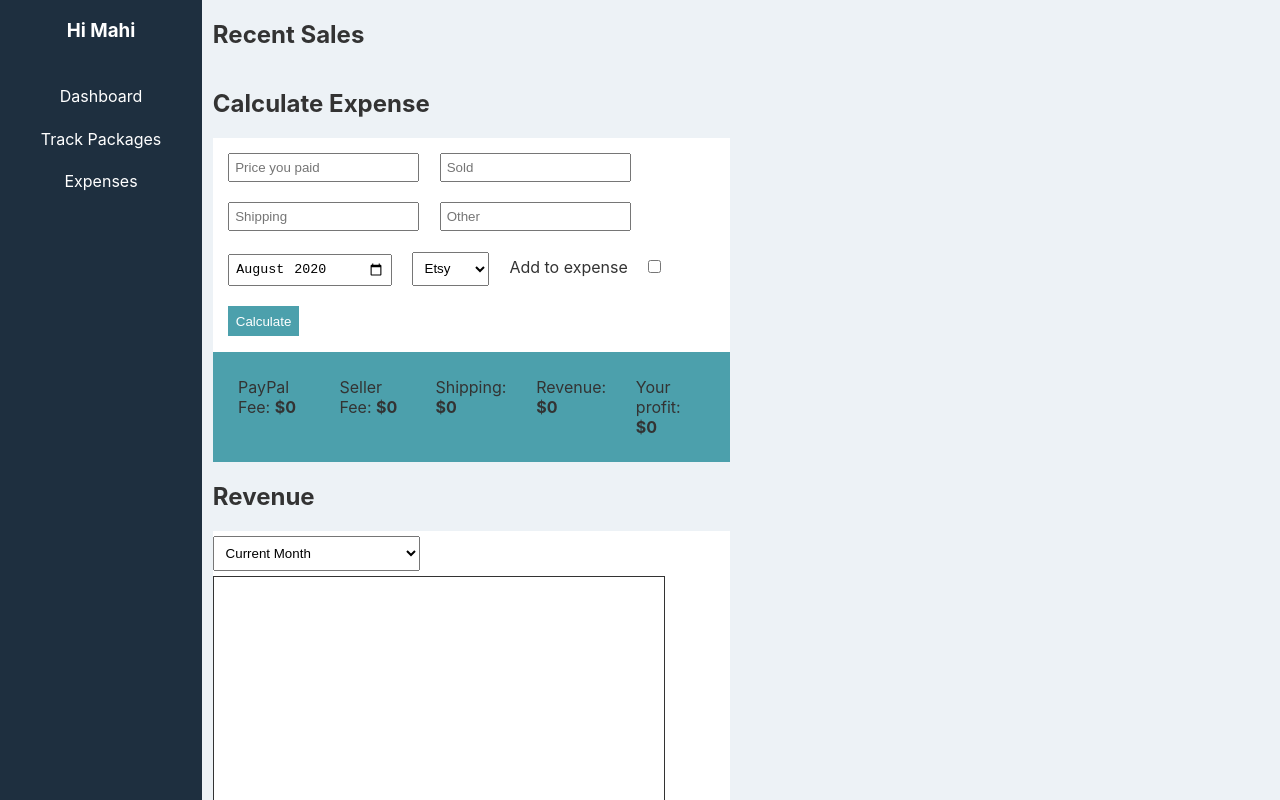
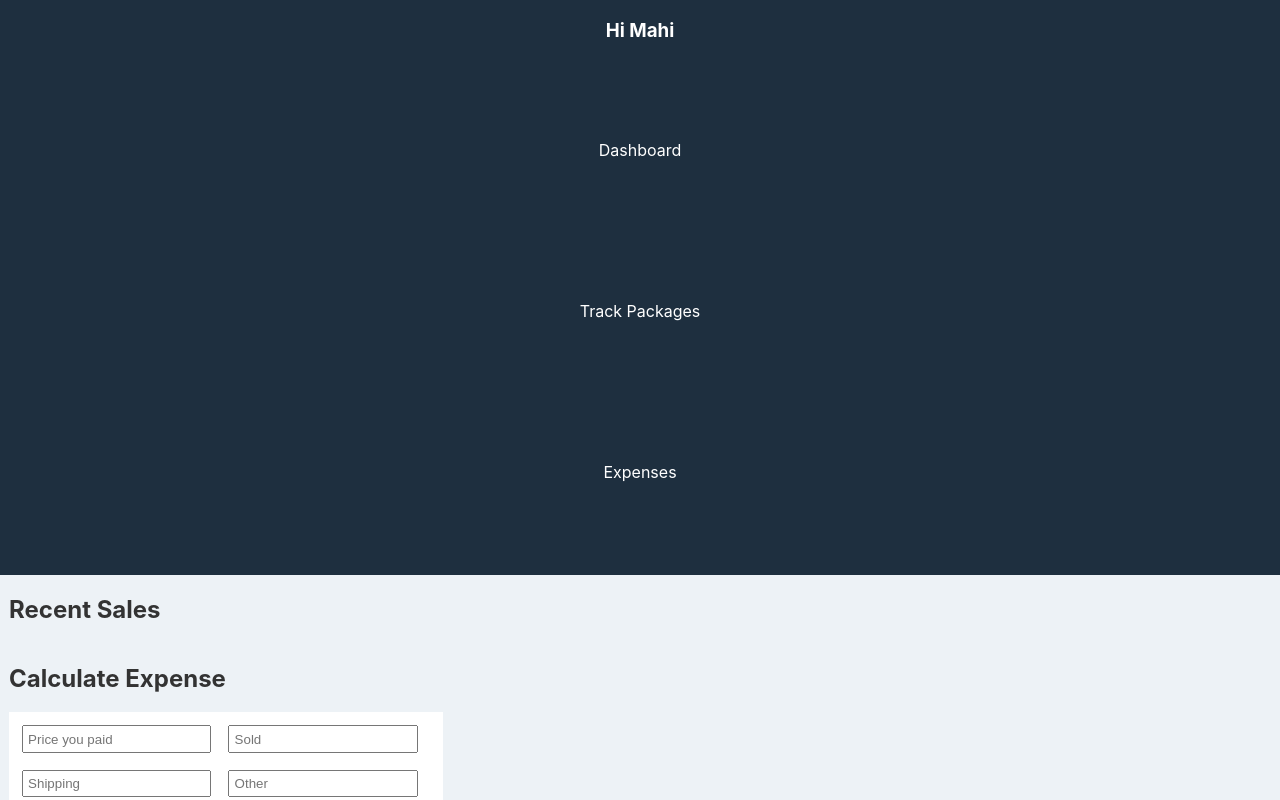
Before and after one commit to mahi-g/expense-app, a React (Create React App) app: page / in a window 1280 px wide. Shown: the top 800 px of the page. Built offline with nearby package versions, Linux system fonts and the light colour scheme.

Commit message:
Code refactor
Change component tree layout

```diff
--- a/src/App.js
+++ b/src/App.js
@@ -1,22 +1,117 @@
 import React from 'react';
-import Expense from './Components/Expense';
-import './App.css'
+import "./App.css";
+
+
+import {
+    BrowserRouter as Router,
+} from 'react-router-dom';
+
+import calculateFees from "./pureFunctions/calculateFees";
+import Routes from "./routes/routes.js";
+import Sidebar from "./Components/Sidebar.js";
 
 
 class App extends React.Component {
+    constructor(props) {
+        super(props);
+        this.state = {
+            list: [],
+            balance: 0,
+            itemProfit: 0,
+            paypalFee: 0,
+            sellerFee: 0,
+            shippingFee: 0,
+            netProfit: 0,
+        };
+        this.handleFormInputs = this.handleFormInputs.bind(this);
+    }
+
+    handleFormInputs(event) {
+        event.preventDefault();
+        const target = event.target;
+        console.log(event.target.date.value);
+        const form = {};
+        for(let i = 0; i < target.length; i++){
+            form[target.elements[i].getAttribute("name")] = target.elements[i].value;
+        }
+        const paypalFee = calculateFees.getPaypalFee(form.sold);
+        const sellerFee = calculateFees.getSellerFee(form.platform, form.sold)
+        const balance =  calculateFees.getBalance(form.sold,paypalFee,sellerFee,form.shipping,form.other);
+        const itemProfit = calculateFees.getProfit(balance, form.paid);
+
+        this.setState((previous) => {
+                return {
+                    list: previous.list.concat([{
+                        sold:form.sold,
+                        paid:form.paid,
+                        quantity: 1,
+                        shippingFee: form.shipping,
+                        other:form.other,
+                        paypalFee,
+                        sellerFee,
+                        itemProfit,
+                        platform:form.platform,
+                        date:form.date
+                    }]),
+                    balance,
+                    itemProfit,
+                    paypalFee,
+                    sellerFee,
+                    shippingFee: form.shipping,
+                    netProfit: Math.floor((previous.netProfit + itemProfit)*100) / 100
+                }
+            }
+        );
+    }
+
+    componentDidUpdate(prevProps, prevState) {
+        const json = JSON.stringify(this.state);
+        localStorage.setItem('fooooooooo', json);
+    }
+
+    componentDidMount() {
+        let data;
+        try {
+            data = localStorage.getItem('fooooooooo');
+            data = JSON.parse(data);
+            if (data.list) {
+                this.setState({
+                    list: data.list,
+                    balance: data.balance,
+                    itemProfit: data.itemProfit,
+                    paypalFee: data.paypalFee,
+                    sellerFee: data.sellerFee,
+                    shippingFee: data.shippingFee,
+                    netProfit: data.netProfit
+                });
+            }
+        } catch (error) {
+            data = error.message
+        }
+
+    }
+
     render() {
-        return(
+        return (
+            <Router>
                 <div className={"App"}>
+                    <div className={"Header"}>
+                        <Sidebar />
+                    </div>
                     <div className={"Body"}>
-                    <Expense/>
+                        <div className="GridContainer">
+                                <Routes state={this.state} handleFormInputs={this.handleFormInputs}/>
                         </div>
-
+                    </div>
                     <div className={"Footer"}>
                         {/*Empty For Now*/}
                     </div>
                 </div>
-        )
+            </Router>
+        );
     }
 }
 
-export {App};
+
+
+export default App;
--- a/src/Components/Dashboard.js
+++ b/src/Components/Dashboard.js
@@ -1,7 +1,9 @@
+import React from 'react';
+
+
 import Calculations from "./Calculations";
-import {drawBarChart} from "../D3Charts/drawBarChart"
+import {drawBarChart} from "../charts/drawBarChart"
 import Forms from "./Forms";
-import React from 'react';
 import RecentSales from "./RecentSales";
 
 
--- a/src/Components/Expense.js
+++ b/src/Components/Expense.js
@@ -4,16 +4,11 @@ import "../App.css";
 
 import {
     BrowserRouter as Router,
-    Route,
-    Switch,
-    Link
 } from 'react-router-dom';
 
-
-import calculateFees from "./mathFunctions";
-import Dashboard from "./Dashboard";
-import TrackPackages from "./TrackPackages";
-import ViewExpenses from "./ViewExpenses";
+import calculateFees from "../pureFunctions/calculateFees";
+import Routes from "../routes/routes.js";
+import Sidebar from "./Sidebar.js";
 
 
 class Expense extends React.Component {
@@ -99,33 +94,20 @@ class Expense extends React.Component {
 
     render() {
         return (
-                <div className="GridContainer">
-                    <Router>
+            <div className={"App"}>
+                <div className={"Body"}>
+                    <div className="GridContainer">
+                        <Router>
+                            <Sidebar />
+                            <Routes state={this.state} handleFormInputs={this.handleFormInputs}/>
+                        </Router>
+                    </div>
+                </div>
+                <div className={"Footer"}>
+                    {/*Empty For Now*/}
+                </div>
+            </div>
 
-                    <div className="Sidebar">
-                        <h3>Hi Mahi</h3>
-                        <ul>
-                            <li><Link to="/">Dashboard</Link></li>
-                            <li><Link to="/track">Track Packages</Link></li>
-                            <li><Link to="/expenses">Expenses</Link></li>
-                                {// <li><Link to="/">Account</Link></li>
-                                }
-                        </ul>
-                    </div>
-
-                        <Switch>
-                            <Route path="/track"><TrackPackages/></Route>
-                            <Route path="/expenses"><ViewExpenses
-                                expenseList={this.state.list}
-                            /></Route>
-                            <Route path="/"><Dashboard
-                                state={this.state}
-                                handleFormInputs={this.handleFormInputs}/>
-                            </Route>
-                        </Switch>
-
-                    </Router>
-                </div>
         );
     }
 }
@@ -133,3 +115,4 @@ class Expense extends React.Component {
 
 
 export default Expense;
+;
--- a/src/Components/ItemTableContents.js
+++ /dev/null
@@ -1,40 +0,0 @@
-
-import React from 'react';
-
-
-/**
- *
- * This function in its original form existed inside the render function of App Class, I've mode it into a function.
- * I've also changed the way it works from being a giant mess of lines that call the expense object keys one by one to
- * a cleaner solution that loops through each key of the expense object and creates an array of <td>. Once the table
- * data is created, it's put it into a <tr> wrapper and returned as the result of the Arrays.map() lambda being called.
- * This is done for every entry in props.list, and the end result is a collection of table rows which is wrapped in
- * a <tbody> and returned as the result of the function.
- *
- * As a prerequisite to this change, I've had to reorder the way you add the object keys to a given entry in the state
- * variable list. This should not affect anything else.
- *
- */
-function ItemTableContents(props) {
-    const rows = props.list.map((expense, index) => {
-        let tableData = [];
-        for (const [key, value] of Object.entries(expense)) {
-            tableData.push(
-                <td>{value}</td>
-            )
-        }
-        return (
-            <tr key={index}>
-                {tableData}
-            </tr>
-        )
-    });
-    return (
-        <tbody>
-            {rows}
-        </tbody>
-    )
-}
-
-
-export default ItemTableContents;
--- a/src/Components/ItemTableHeaders.js
+++ /dev/null
@@ -1,28 +0,0 @@
-import React from 'react';
-
-/**
- *
- * The explanation for ItemTable() also applies here, however implementation for it is a little bit different. Because
- * there is only ever going to be one table header, we can get away with just mapping the resultTableHeaders constant
- * established at the beginning of the file onto a lambda that transforms it into a <th>. Because this component should
- * only be rendered when list.length > 0,  if list.length < 1 then we'll instead render an empty div.
- *
- */
-function ItemTableHeaders(props) {
-    if(props.listCount > 0){
-        const data = props.headers.map((header, index) => (
-            <th key={index}>{header}</th>
-        ));
-        return (
-                <thead>
-                    <tr>
-                        {data}
-                    </tr>
-                </thead>
-        )
-    }else{
-        return(<thead></thead>)
-    }
-}
-
-export default ItemTableHeaders;
--- a/src/Components/Sidebar.js
+++ b/src/Components/Sidebar.js
@@ -1,17 +1,22 @@
 import React from "react";
-import "../App.css";
+import {
+    Link
+} from 'react-router-dom';
+
+
+
 const Sidebar = () => {
     return(
         <div className="Sidebar">
             <h3>Hi Mahi</h3>
             <ul>
-                <li><a href="#">Dashboard</a></li>
-                <li><a href="#">Track Package</a></li>
-                <li><a href="#">View Expense</a></li>
-                <li><a href="#">Account</a></li>
+                <li><Link to="/">Dashboard</Link></li>
+                <li><Link to="/track">Track Packages</Link></li>
+                <li><Link to="/expenses">Expenses</Link></li>
+                                    {// <li><Link to="/">Account</Link></li>
+                                    }
             </ul>
         </div>
-
     );
 };
 
--- a/src/index.js
+++ b/src/index.js
@@ -1,6 +1,6 @@
 import React from 'react';
 import ReactDOM from 'react-dom';
-import { App } from './App';
+import App from './App';
 
 import * as serviceWorker from './serviceWorker';
 import './index.css';
--- a/src/Components/mathFunctions.js
+++ b/src/pureFunctions/calculateFees.js
@@ -1,5 +1,5 @@
 
-const calculateFees = require('./Expense.js');
+const calculateFees = require('../App.js');
 module.exports = {
     getPaypalFee: (sold) => Math.floor((sold * 0.029 + 0.3) * 100) / 100,
     getSellerFee: (platform,sold)=>{
--- /dev/null
+++ b/src/routes/routes.js
@@ -0,0 +1,27 @@
+import React from 'react';
+import {
+    BrowserRouter as Router,
+    Route,
+    Switch,
+} from 'react-router-dom';
+
+import Dashboard from "../Components/Dashboard";
+import TrackPackages from "../Components/TrackPackages";
+import ViewExpenses from "../Components/ViewExpenses";
+
+const Routes = (props) =>{
+    return(
+            <Switch>
+                <Route path="/track"><TrackPackages/></Route>
+                <Route path="/expenses"><ViewExpenses
+                    expenseList={props.state.list}/>
+                </Route>
+                <Route path="/"><Dashboard
+                    state={props.state}
+                    handleFormInputs={props.handleFormInputs}/>
+                </Route>
+            </Switch>
+    );
+};
+
+export default Routes;
```
Also changed, not shown: src/Components/ViewExpenses.js (+41 -5 lines), src/charts/drawBarChart.js (renamed from src/D3Charts/drawBarChart.js), src/charts/scatterplot.js (renamed from src/D3Charts/scatterplot.js). Lines whose indentation alone changed are shown as unchanged.
